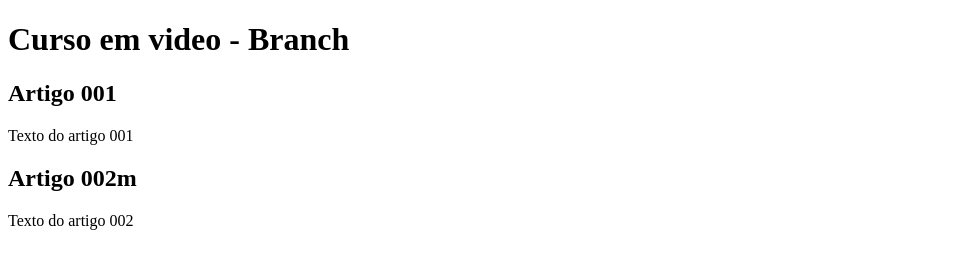
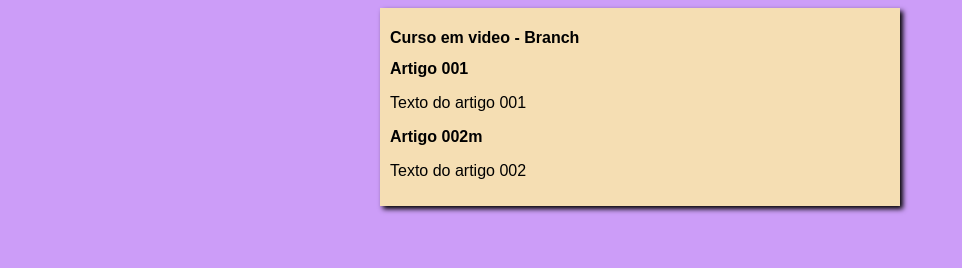
Before and after one commit to KawanZadra3112/Branch, a plain HTML site: page index.html in a window 1280 px wide. Shown: the whole page, without its empty margins (0-962 px from the left). Drawn offline with Linux system fonts and the light colour scheme.

Commit message:
Iniciei o design

```diff
--- /dev/null
+++ b/estilos/style.css
@@ -0,0 +1,17 @@
+*{
+    font-family: Arial, Helvetica, sans-serif;
+    font-size: 16px;
+}
+
+body{
+    background-color: rgb(204, 157, 248);
+
+}
+
+main{
+    background-color: wheat;
+    width: 500px;
+    margin: auto;
+    padding: 10px;
+    box-shadow: 3px 3px 5px rgba(0, 0, 0, 8.473);
+}
--- a/index.html
+++ b/index.html
@@ -4,6 +4,7 @@
     <meta charset="UTF-8">
     <meta name="viewport" content="width=device-width, initial-scale=1.0">
     <title>Curso em video - Branch</title>
+    <link rel="stylesheet" href="estilos/style.css">
 </head>
 <body>
     <main>
```
